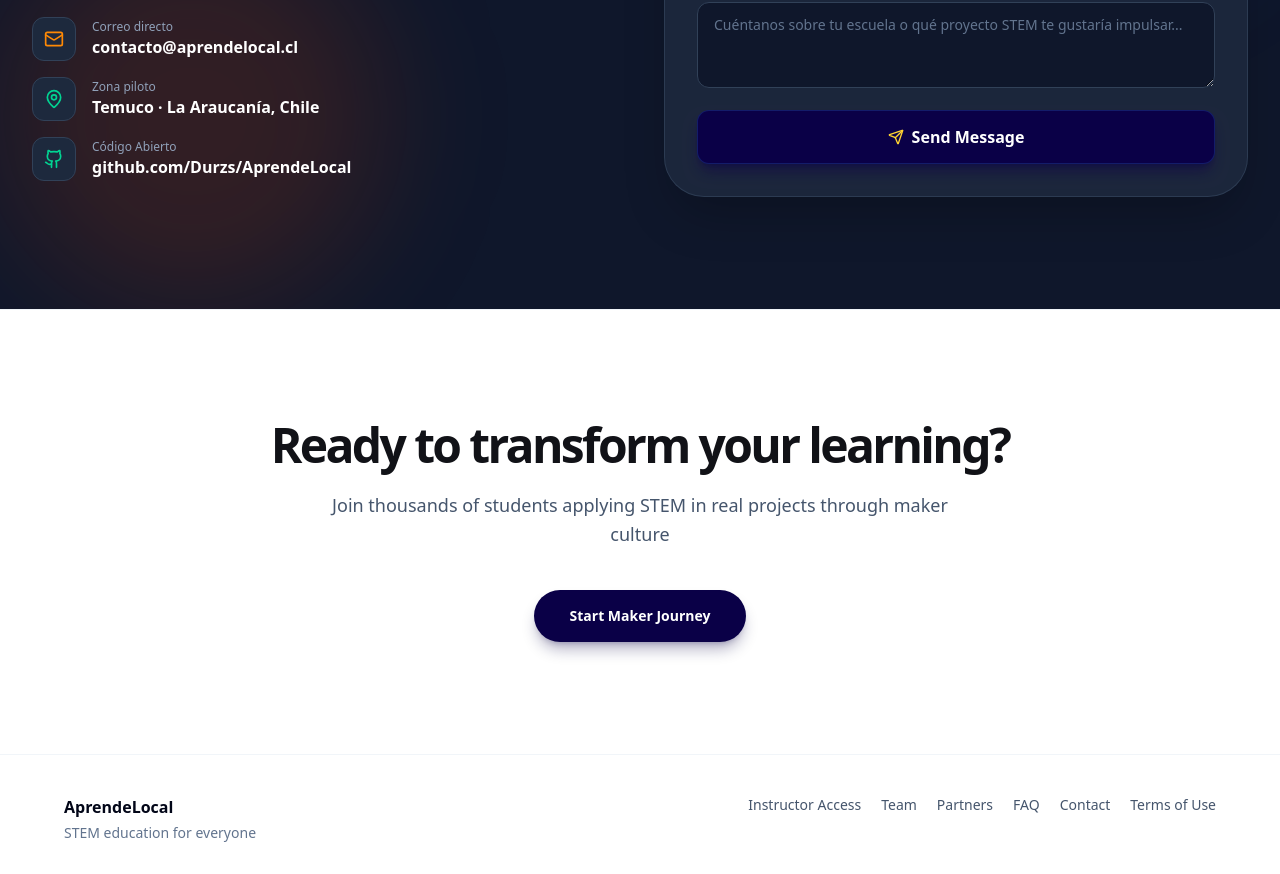
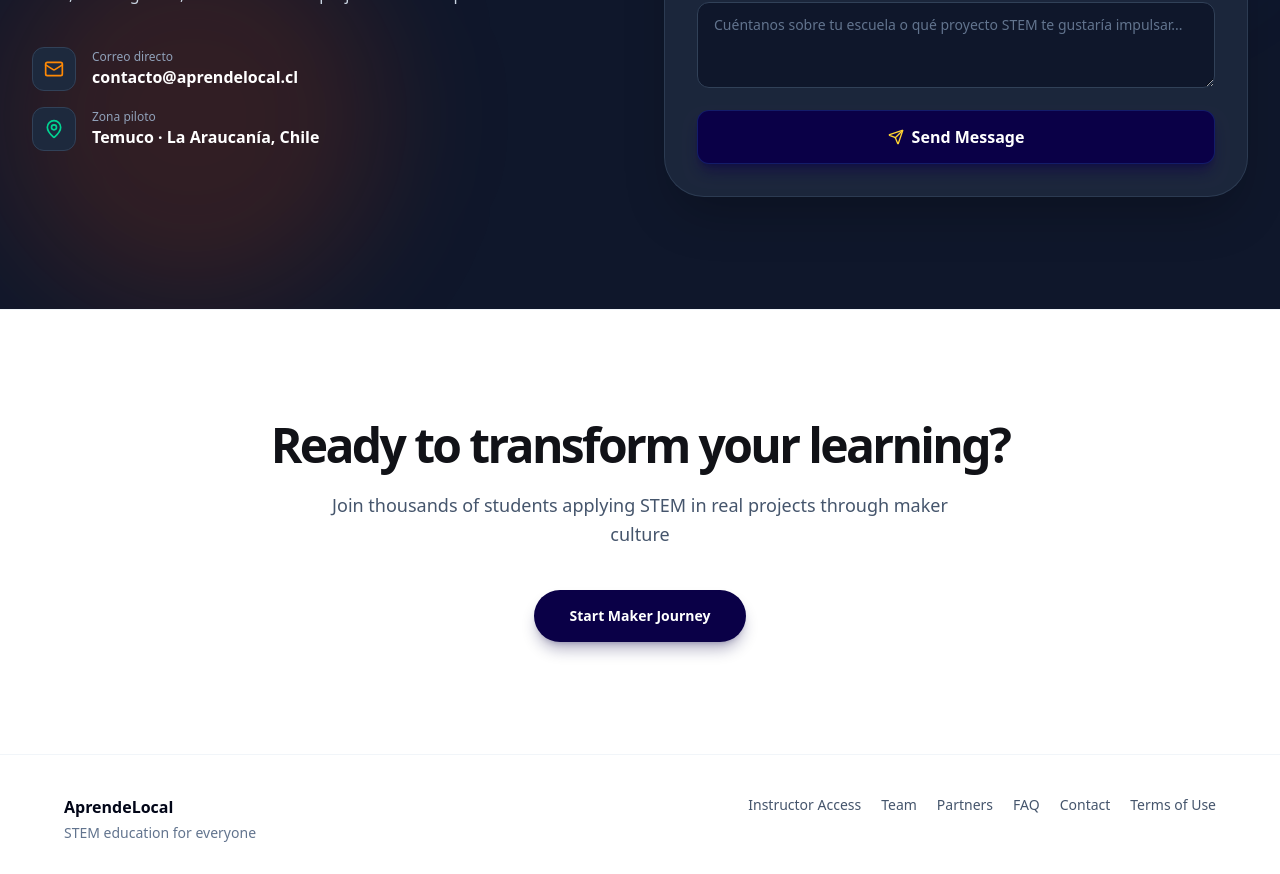
Before and after one commit to Durzs/AprendeLocal, a React (Vite) app in the folder src/frontend/: page / in a window 1280 px wide. Shown: the part 5580-6454 px from the top of the page. Built offline with nearby package versions, Linux system fonts and the light colour scheme; no server answers.

Commit message:
chore(landing): remover enlace e icono de GitHub de la seccion de contacto

```diff
--- a/src/frontend/src/modules/home/components/ContactSection.tsx
+++ b/src/frontend/src/modules/home/components/ContactSection.tsx
@@ -1,7 +1,7 @@
 import { useState } from "react";
 import type { FormEvent } from "react";
 import { useTranslation } from "react-i18next";
-import { Mail, MapPin, Github, Send, CheckCircle2 } from "lucide-react";
+import { Mail, MapPin, Send, CheckCircle2 } from "lucide-react";
 
 export default function ContactSection() {
   const { t } = useTranslation();
@@ -72,23 +72,6 @@ export default function ContactSection() {
                   <div className="font-semibold text-white">
                     Temuco · La Araucanía, Chile
                   </div>
-                </div>
-              </div>
-
-              <div className="flex items-center gap-4">
-                <div className="flex h-11 w-11 items-center justify-center rounded-xl border border-slate-700 bg-slate-800 text-emerald-400">
-                  <Github className="h-5 w-5" />
-                </div>
-                <div>
-                  <div className="text-xs text-slate-400">Código Abierto</div>
-                  <a
-                    href="https://github.com/Durzs/AprendeLocal"
-                    target="_blank"
-                    rel="noopener noreferrer"
-                    className="font-semibold text-white transition hover:text-emerald-400"
-                  >
-                    github.com/Durzs/AprendeLocal
-                  </a>
                 </div>
               </div>
             </div>
```
